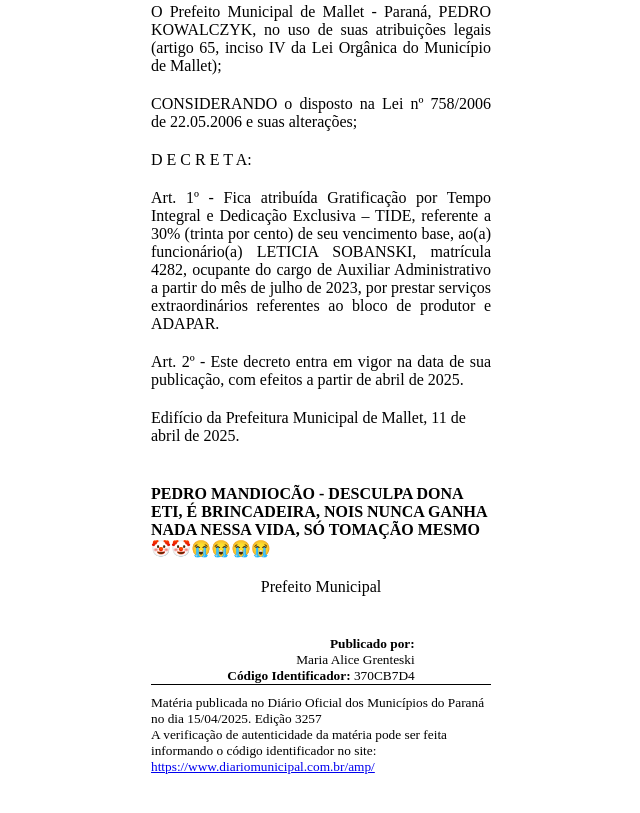
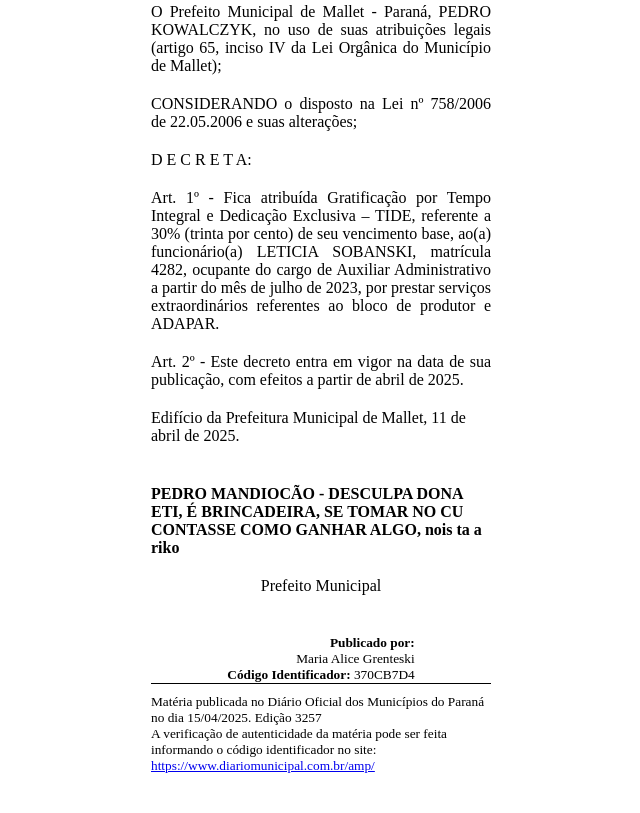
Before and after one commit to MateusFKrinski/DiarioOficial, a plain HTML site: page index.html in a window 1280 px wide. Shown: the part 712-1525 px from the top of the page, without its empty margins (319-959 px from the left). Drawn offline with Linux system fonts and the light colour scheme.

Commit message:
Update index.html

```diff
--- a/index.html
+++ b/index.html
@@ -137,8 +137,8 @@
       <p class="sem-recuo">Edifício da Prefeitura Municipal de Mallet, 11 de abril de 2025.</p>
 
       <p class="assinatura">
-        PEDRO MANDIOCÃO - DESCULPA DONA ETI, É BRINCADEIRA, NOIS NUNCA GANHA NADA
-        NESSA VIDA, SÓ TOMAÇÃO MESMO 🤡🤡😭😭😭😭
+        PEDRO MANDIOCÃO - DESCULPA DONA ETI, É BRINCADEIRA, SE TOMAR NO
+        CU CONTASSE COMO GANHAR ALGO, nois ta a riko
       </p>
 
       <p>Prefeito Municipal</p>
```
